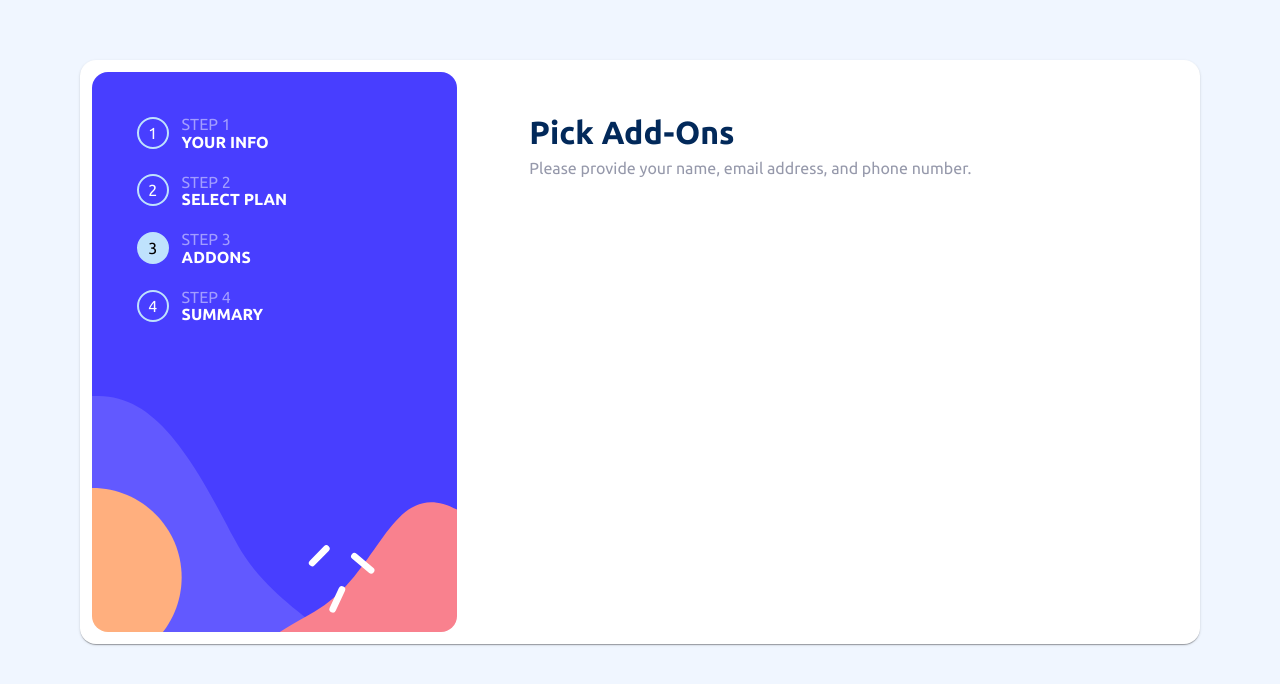
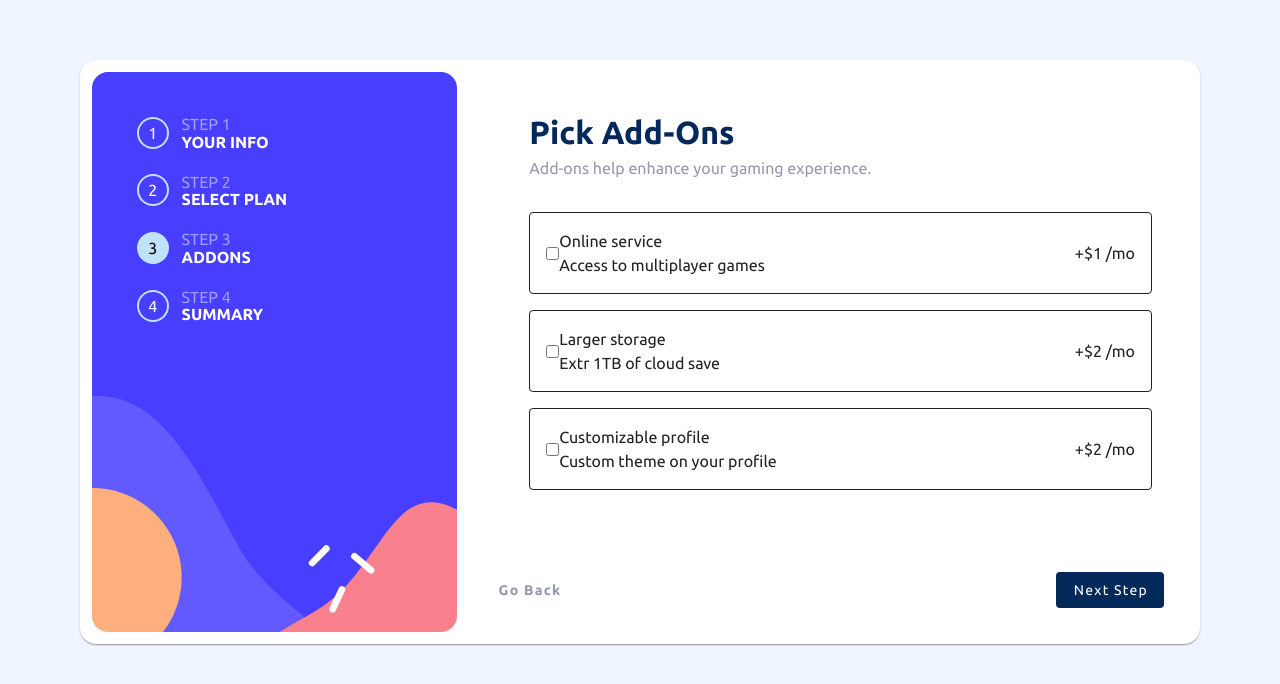
Before and after one commit to Makita7/stepForm, a Vue app: page /add-ons in a window 1280 px wide. Shown: the top 684 px of the page. Built offline with nearby package versions, Linux system fonts and the light colour scheme.

Commit message:
adding add ons cards to page

```diff
--- a/src/pages/addonsPage.vue
+++ b/src/pages/addonsPage.vue
@@ -1,10 +1,52 @@
 
 <script setup lang="ts">
+import { ref } from 'vue';
+
+
+const addOnds = ref([
+    {
+        title: 'Online service',
+        detail: 'Access to multiplayer games',
+        price: '1',
+        id: 1,
+        added: false,
+    },
+    {
+        title: 'Larger storage',
+        detail: 'Extr 1TB of cloud save',
+        price: '2',
+        id: 2,
+        added: false,
+    },
+    {
+        title: 'Customizable profile',
+        detail: 'Custom theme on your profile',
+        price: '2',
+        id: 3,
+        added: false,
+    },
+])
+
 </script>
 
 <template>
     <h1 class="titles">Pick add-ons</h1>
-    <p class="detail mb-8">Please provide your name, email address, and phone number.</p>
+    <p class="detail mb-8">Add-ons help enhance your gaming experience.</p>
+
+    <v-card @click="ons.added = !ons.added" v-for="ons in addOnds" :key="ons.id" class="d-flex align-center mt-4 pa-4" variant="outlined">
+        <input type="checkbox" v-model="ons.added"></input>
+        <div>
+            <p>{{ ons.title }}</p>
+            <p>{{ ons.detail }}</p>
+        </div>
+        <v-spacer/>
+        <p>+${{ ons.price }} /mo</p>
+    </v-card>
+
+    <div class="d-flex">
+        <v-btn class="align b l" variant="text">Go Back</v-btn>
+        <v-btn class="align elevation-0 b r" color="#02295a">Next Step</v-btn>
+    </div>
 </template>
 
 <style lang="scss" scoped>
--- a/src/pages/selectPlanPage.vue
+++ b/src/pages/selectPlanPage.vue
@@ -55,9 +55,9 @@ const Plans = ref([
         >
             <img :alt="p.title" :src="p.img" />
             <p class="mt-4 title">{{ p.title }}</p>
-            <p class="detail" v-if="yearPlan">{{ p.yearly }} /yr</p>
-            <p class="detail" v-if="yearPlan">{{ p.discount }} months free</p>
-            <p class="detail" v-else>{{ p.monthly }} /mo</p>
+            <p class="pDetail" v-if="yearPlan">{{ p.yearly }} /yr</p>
+            <p class="pDetail" v-if="yearPlan">{{ p.discount }} months free</p>
+            <p class="pDetail" v-else>{{ p.monthly }} /mo</p>
         </v-card>
     </div>
     <div class="d-flex align-center switchDiv mt-8">
@@ -69,7 +69,6 @@ const Plans = ref([
     </div>
     <div class="d-flex">
         <v-btn class="align b l" variant="text">Go Back</v-btn>
-        <v-spacer/>
         <v-btn class="align elevation-0 b r" color="#02295a">Next Step</v-btn>
     </div>
 </template>
@@ -96,7 +95,7 @@ const Plans = ref([
         font-weight: bold;
         font-size: 1.1rem;
     }
-    .detail{
+    .pDetail{
         color: var(--cool-gray);
         font-weight: 500;
     }
```
